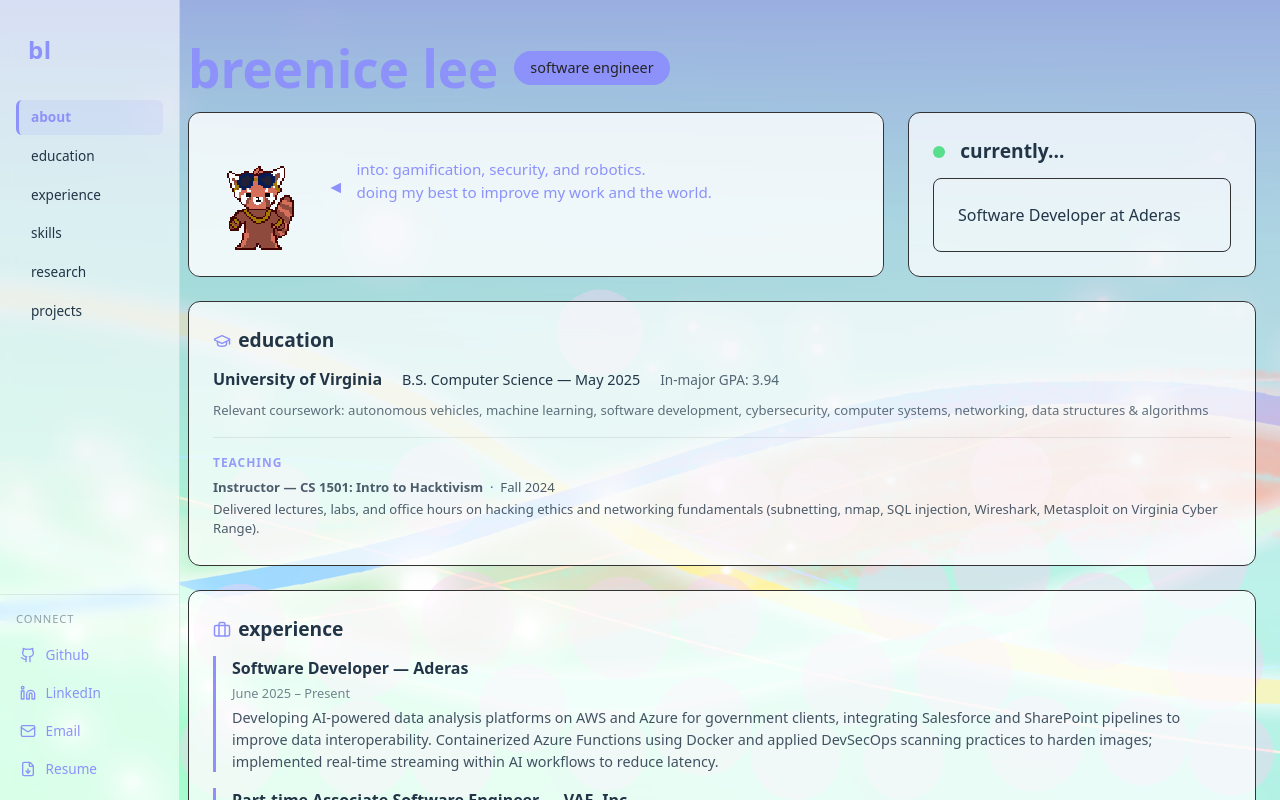
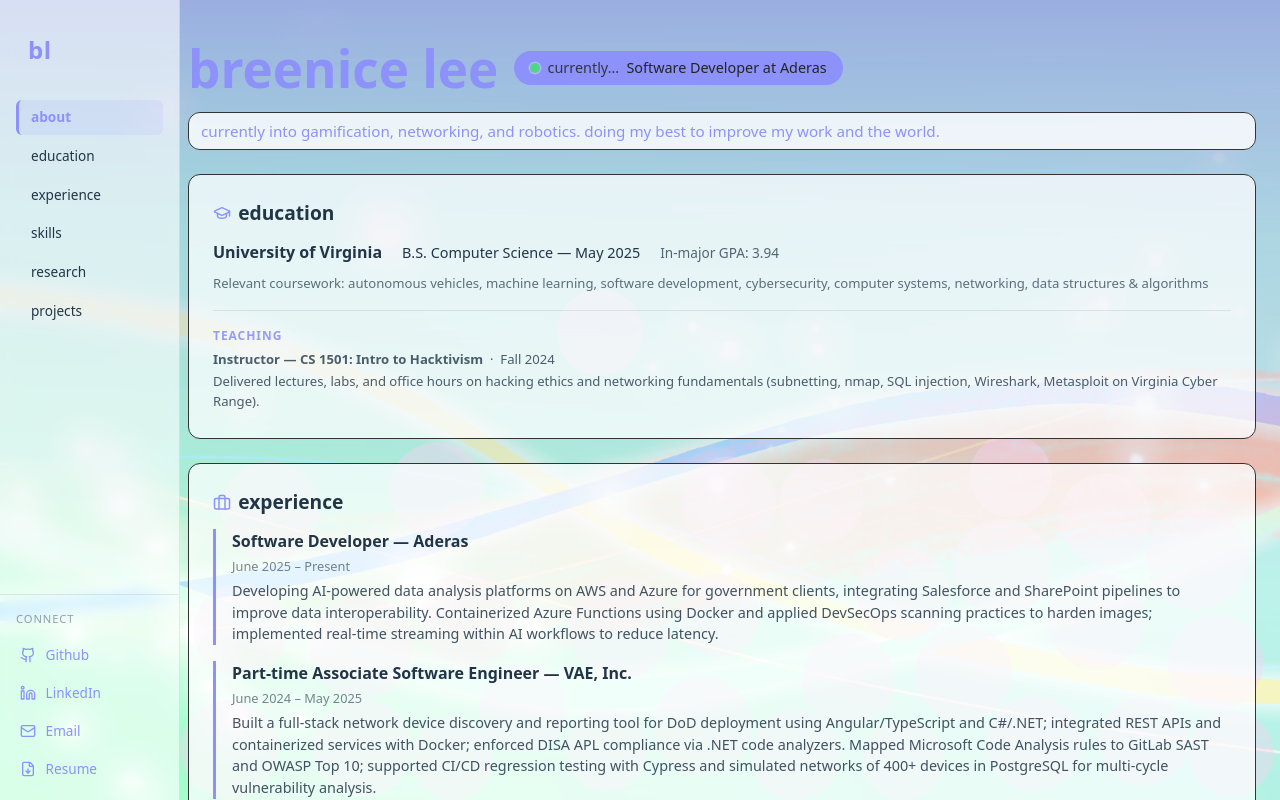
Before and after one commit to breenice/breenice.github.io, a React (Vite) app in the folder breesite/client/: page / in a window 1280 px wide. Shown: the top 800 px of the page. Built offline with nearby package versions, Linux system fonts and the light colour scheme.

Commit message:
remove scrappy

```diff
--- a/breesite/client/src/App.css
+++ b/breesite/client/src/App.css
@@ -62,7 +62,10 @@ body::after {
   text-align: left;
 }
 
-.bubble {
+.currently-badge {
+  display: flex;
+  align-items: center;
+  gap: 0.45rem;
   background: var(--color-title);
   color: var(--color-bg);
   font-size: 0.9rem;
@@ -70,6 +73,15 @@ body::after {
   padding: 0.4rem 1rem;
   border-radius: 999px;
   white-space: nowrap;
+}
+
+.currently-badge-label {
+  opacity: 0.85;
+}
+
+.currently-badge .blink-dot {
+  background-color: #4ade80;
+  box-shadow: 0 0 0 1.5px rgba(255, 255, 255, 0.35);
 }
 
 /* Main layout: sidebar + grid */
@@ -212,6 +224,7 @@ body::after {
 
 /* Banner cell */
 .cell.banner {
+  grid-column: 1 / -1;
   position: relative;
   overflow: hidden;
   display: flex;
@@ -227,41 +240,6 @@ body::after {
   opacity: 0.3;
 }
 
-.banner-scrappy {
-  position: relative;
-  height: 110px;
-  width: auto;
-  margin-right: 1rem;
-  z-index: 1;
-  image-rendering: pixelated;
-  flex-shrink: 0;
-  transform-origin: bottom center;
-}
-
-.cell.banner:hover .banner-scrappy {
-  animation: talking 0.7s ease-in-out infinite;
-}
-
-@keyframes talking {
-  0%   { transform: scaleX(1)    scaleY(1); }
-  20%  { transform: scaleX(1.12) scaleY(0.88); }
-  40%  { transform: scaleX(0.9)  scaleY(1.1); }
-  60%  { transform: scaleX(1.08) scaleY(0.93); }
-  80%  { transform: scaleX(0.95) scaleY(1.05); }
-  100% { transform: scaleX(1)    scaleY(1); }
-}
-
-.banner-bubble-tail {
-  position: relative;
-  z-index: 1;
-  color: #8c92f9;
-  font-size: 1.1rem;
-  line-height: 1;
-  flex-shrink: 0;
-  transform: translateY(-8px);
-  margin-right: -0.25rem;
-}
-
 .banner-text {
   position: relative;
   color: #8c92f9;
@@ -269,40 +247,21 @@ body::after {
   font-weight: 500;
   margin: 0;
   z-index: 1;
-  transform: translateY(-14px);
-  margin-left: 1rem;
 }
-
-/* Currently cell */
-.cell.currently {
-  display: flex;
-  flex-direction: column;
-}
-
 
 .blink-dot {
   display: inline-block;
-  width: 12px;
-  height: 12px;
+  width: 10px;
+  height: 10px;
   border-radius: 50%;
   background-color: #4ade80;
-  margin-right: 0.5rem;
-  vertical-align: middle;
+  flex-shrink: 0;
   animation: blink 1.5s ease-in-out infinite;
 }
 
 @keyframes blink {
   0%, 100% { opacity: 1; }
   50% { opacity: 0; }
-}
-
-.currently-inner {
-  flex: 1;
-  background: rgba(255, 255, 255, 0.06);
-  border: 1px solid var(--color-border);
-  border-radius: 8px;
-  padding: var(--padding);
-  box-sizing: border-box;
 }
 
 /* Education cell */
--- a/breesite/client/src/App.tsx
+++ b/breesite/client/src/App.tsx
@@ -220,24 +220,21 @@ function App() {
       <div className="right-content">
         <div className="title-row">
           <h1 className="title">breenice lee</h1>
-          <span className="bubble">software engineer</span>
+          <div className="currently-badge">
+            <span className="blink-dot"></span>
+            <span className="currently-badge-label">currently...</span>
+            <span className="currently-badge-role">Software Developer at Aderas</span>
+          </div>
         </div>
         <div className="grid-layout">
-        {/* Row 1: Banner | Currently */}
+        {/* Row 1: Banner */}
         <div
           id="about"
           className="cell banner"
         >
-          <img src="/images/scrappy (2).png" alt="Scrappy" className="banner-scrappy" />
-          <span className="banner-bubble-tail">◄</span>
           <p className="banner-text">
-            into: gamification, security, and robotics.<br />
-            doing my best to improve my work and the world.
+            currently into gamification, networking, and robotics. doing my best to improve my work and the world.
           </p>
-        </div>
-        <div className="cell currently">
-          <h2 className="cell-title"><span className="blink-dot"></span>currently...</h2>
-          <div className="currently-inner">Software Developer at Aderas</div>
         </div>
 
         {/* Education — full width */}
```
